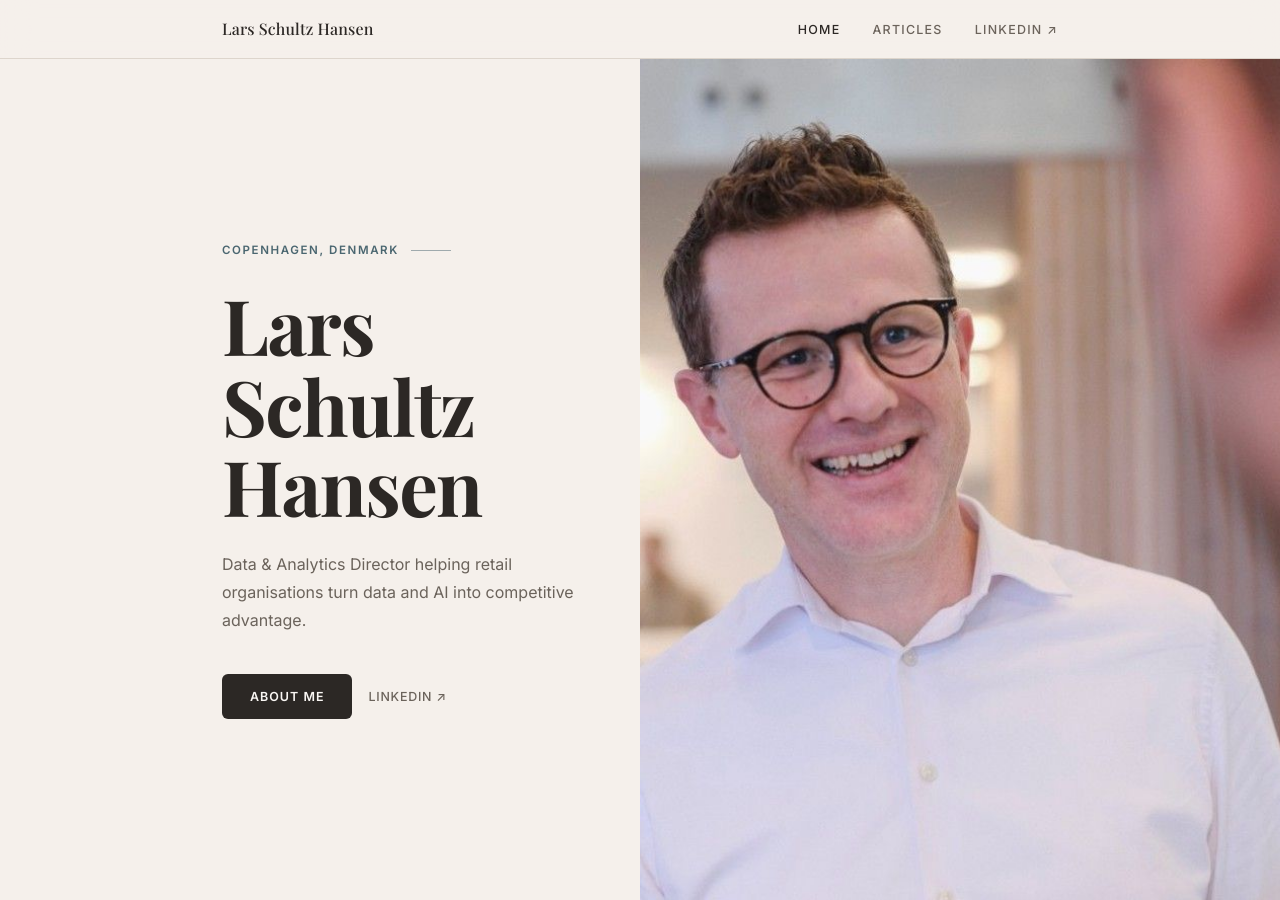
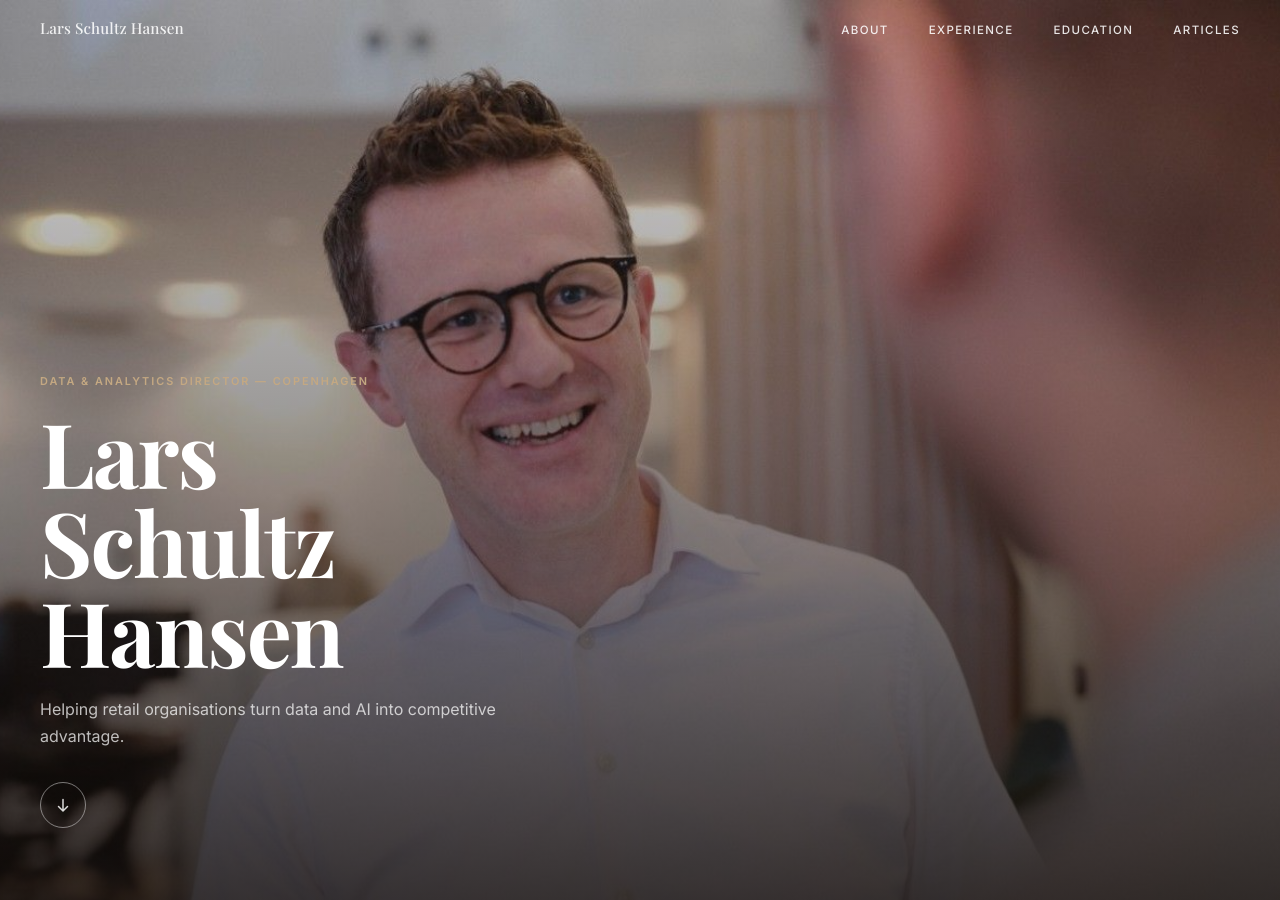
Before and after one commit to Lars-S-H/schultzhansen.dk, a Jekyll site: the page built from index.html, in a window 1280 px wide and 900 px high. Built offline with Jekyll 4.4.1, drawn with Linux system fonts in a browser that asks for light colours; some web fonts are replaced.

Commit message:
Full-bleed hero, transparent nav, anchor links, scroll-down button
Co-Authored-By: Claude Sonnet 4.6 <noreply@anthropic.com>

```diff
--- a/_layouts/default.html
+++ b/_layouts/default.html
@@ -14,9 +14,10 @@
     <div class="nav-inner">
       <a href="{{ '/' | relative_url }}" class="nav-logo">Lars Schultz Hansen</a>
       <ul class="nav-links">
-        <li><a href="{{ '/' | relative_url }}" {% if page.url == '/' %}class="active"{% endif %}>Home</a></li>
+        <li><a href="{{ '/' | relative_url }}#about">About</a></li>
+        <li><a href="{{ '/' | relative_url }}#experience">Experience</a></li>
+        <li><a href="{{ '/' | relative_url }}#education">Education</a></li>
         <li><a href="{{ '/articles' | relative_url }}" {% if page.url contains '/articles' or page.layout == 'post' %}class="active"{% endif %}>Articles</a></li>
-        <li><a href="https://www.linkedin.com/in/lars-schultz-hansen-97a7113/" target="_blank" rel="noopener">LinkedIn ↗</a></li>
       </ul>
     </div>
   </nav>
--- a/assets/css/style.css
+++ b/assets/css/style.css
@@ -38,19 +38,32 @@ body {
 
 /* ─── Nav ─── */
 nav {
-  position: sticky;
-  top: 0;
+  position: fixed;
+  top: 0; left: 0; right: 0;
   z-index: 100;
-  background: rgba(245,240,235,0.88);
+  background: rgba(245,240,235,0.92);
   backdrop-filter: blur(16px);
   -webkit-backdrop-filter: blur(16px);
   border-bottom: 1px solid var(--border);
+  transition: background 0.4s, border-color 0.4s, backdrop-filter 0.4s;
 }
 
+nav.nav-over-hero {
+  background: transparent;
+  border-bottom-color: transparent;
+  backdrop-filter: none;
+  -webkit-backdrop-filter: none;
+}
+
+nav.nav-over-hero .nav-logo,
+nav.nav-over-hero .nav-links a { color: rgba(255,255,255,0.88); }
+
+nav.nav-over-hero .nav-links a:hover,
+nav.nav-over-hero .nav-logo:hover { color: #fff; }
+
 .nav-inner {
-  max-width: var(--max);
-  margin: 0 auto;
-  padding: 0 2rem;
+  max-width: 100%;
+  padding: 0 2.5rem;
   display: flex;
   align-items: center;
   justify-content: space-between;
@@ -59,19 +72,20 @@ nav {
 
 .nav-logo {
   font-family: 'Playfair Display', serif;
-  font-size: 1rem;
+  font-size: 0.95rem;
   font-weight: 500;
   color: var(--text);
   text-decoration: none;
   letter-spacing: 0.01em;
+  transition: color 0.3s;
 }
 
-.nav-links { display: flex; gap: 2rem; list-style: none; }
+.nav-links { display: flex; gap: 2.5rem; list-style: none; }
 
 .nav-links a {
-  font-size: 0.78rem;
+  font-size: 0.72rem;
   font-weight: 500;
-  letter-spacing: 0.1em;
+  letter-spacing: 0.12em;
   text-transform: uppercase;
   color: var(--muted);
   text-decoration: none;
@@ -82,84 +96,87 @@ nav {
 
 /* ─── Hero ─── */
 .hero {
-  min-height: calc(100vh - 58px);
-  display: grid;
-  grid-template-columns: 1fr 1fr;
+  position: relative;
+  width: 100%;
+  height: 100vh;
+  min-height: 600px;
+  overflow: hidden;
+  display: flex;
+  align-items: flex-end;
 }
 
-.hero-left {
-  background: var(--bg);
-  display: flex;
-  flex-direction: column;
-  justify-content: center;
-  padding: 6rem 4rem 6rem max(2rem, calc((100vw - var(--max)) / 2 + 2rem));
-}
-
-.hero-right {
-  position: relative;
-  overflow: hidden;
-  min-height: 480px;
-}
-
-.hero-right img {
+.hero-bg {
   position: absolute;
   inset: 0;
   width: 100%;
   height: 100%;
   object-fit: cover;
   object-position: center top;
-  display: block;
 }
 
-.hero-right-placeholder {
+.hero-overlay {
   position: absolute;
   inset: 0;
-  background: var(--bg-alt);
+  background: linear-gradient(
+    to top,
+    rgba(18,13,10,0.82) 0%,
+    rgba(18,13,10,0.45) 45%,
+    rgba(18,13,10,0.15) 100%
+  );
+}
+
+.hero-content {
+  position: relative;
+  z-index: 1;
+  width: 100%;
+  padding: 0 2.5rem 4.5rem;
+  color: #fff;
 }
 
 .hero-kicker {
-  font-size: 0.72rem;
+  font-size: 0.68rem;
   font-weight: 600;
-  letter-spacing: 0.14em;
+  letter-spacing: 0.18em;
   text-transform: uppercase;
-  color: var(--accent);
-  margin-bottom: 1.5rem;
-  display: flex;
-  align-items: center;
-  gap: 0.75rem;
-}
-
-.hero-kicker::after {
-  content: '';
-  display: block;
-  width: 40px;
-  height: 1px;
-  background: var(--accent);
-  opacity: 0.5;
+  color: var(--warm);
+  margin-bottom: 1rem;
 }
 
 .hero h1 {
   font-family: 'Playfair Display', serif;
-  font-size: clamp(3rem, 6vw, 5rem);
+  font-size: clamp(3.5rem, 7vw, 6.5rem);
   font-weight: 700;
   letter-spacing: -0.02em;
-  line-height: 1.05;
-  color: var(--text);
-  margin-bottom: 1.5rem;
+  line-height: 1.0;
+  color: #fff;
+  margin-bottom: 1.25rem;
 }
 
 .hero-tagline {
   font-size: 1rem;
-  color: var(--muted);
-  line-height: 1.75;
-  max-width: 420px;
-  margin-bottom: 2.5rem;
+  color: rgba(255,255,255,0.72);
+  line-height: 1.7;
+  max-width: 500px;
+  margin-bottom: 2rem;
 }
 
-.hero-cta {
-  display: flex;
-  gap: 1rem;
-  flex-wrap: wrap;
+.scroll-btn {
+  display: inline-flex;
+  align-items: center;
+  justify-content: center;
+  width: 46px;
+  height: 46px;
+  border-radius: 50%;
+  border: 1.5px solid rgba(255,255,255,0.45);
+  color: rgba(255,255,255,0.85);
+  text-decoration: none;
+  transition: border-color 0.25s, background 0.25s, color 0.25s;
+}
+
+.scroll-btn:hover {
+  border-color: rgba(255,255,255,0.9);
+  background: rgba(255,255,255,0.12);
+  color: #fff;
 }
 
 .btn-primary {
@@ -606,19 +623,8 @@ footer {
 
 /* ─── Responsive ─── */
 @media (max-width: 768px) {
-  .hero {
-    grid-template-columns: 1fr;
-    min-height: auto;
-  }
-
-  .hero-left {
-    padding: 4rem 1.5rem;
-  }
-
-  .hero-right {
-    min-height: 300px;
-    order: -1;
-  }
+  .hero { min-height: 100svh; }
+  .hero-content { padding: 0 1.5rem 3.5rem; }
 
   .about-grid { grid-template-columns: 1fr; gap: 2.5rem; }
   .about-portrait { display: grid; grid-template-columns: 100px 1fr; gap: 1.25rem; align-items: center; position: static; }
--- a/index.html
+++ b/index.html
@@ -4,29 +4,23 @@ title: Home
 ---
 
 <!-- ── Hero ── -->
-<div class="hero">
-  <div class="hero-left reveal">
-    <p class="hero-kicker">Copenhagen, Denmark</p>
+<section class="hero">
+  <img class="hero-bg" src="{{ '/assets/images/hero.jpg' | relative_url }}" alt="" />
+  <div class="hero-overlay"></div>
+  <div class="hero-content reveal">
+    <p class="hero-kicker">Data &amp; Analytics Director — Copenhagen</p>
     <h1>Lars<br>Schultz<br>Hansen</h1>
-    <p class="hero-tagline">
-      Data &amp; Analytics Director helping retail organisations turn data and AI into competitive advantage.
-    </p>
-    <div class="hero-cta">
-      <a href="#about" class="btn-primary">About me</a>
-      <a href="https://www.linkedin.com/in/lars-schultz-hansen-97a7113/" target="_blank" rel="noopener" class="btn-ghost">LinkedIn ↗</a>
-    </div>
+    <p class="hero-tagline">Helping retail organisations turn data and AI into competitive advantage.</p>
+    <a href="#about" class="scroll-btn" aria-label="Scroll to about">
+      <svg width="16" height="16" viewBox="0 0 16 16" fill="none" xmlns="http://www.w3.org/2000/svg">
+        <path d="M8 2.5v11M3.5 9.5L8 14l4.5-4.5" stroke="currentColor" stroke-width="1.5" stroke-linecap="round" stroke-linejoin="round"/>
+      </svg>
+    </a>
   </div>
-  <div class="hero-right">
-    <img
-      src="{{ '/assets/images/hero.jpg' | relative_url }}"
-      alt="Lars Schultz Hansen"
-      onerror="this.outerHTML='<div class=\'hero-right-placeholder\'></div>'"
-    />
-  </div>
-</div>
+</section>
 
 <!-- ── 01 About ── -->
-<section id="about" class="page-section bg-surface">
+<section id="about" class="page-section bg-surface" style="scroll-margin-top: 58px;">
   <div class="section-inner">
 
     <div class="section-header reveal">
@@ -84,7 +78,7 @@ title: Home
 </div>
 
 <!-- ── 02 Experience ── -->
-<section class="page-section bg-default">
+<section id="experience" class="page-section bg-default" style="scroll-margin-top: 58px;">
   <div class="section-inner">
 
     <div class="section-header reveal">
@@ -220,7 +214,7 @@ title: Home
 </section>
 
 <!-- ── 03 Education ── -->
-<section class="page-section bg-alt">
+<section id="education" class="page-section bg-alt" style="scroll-margin-top: 58px;">
   <div class="section-inner">
 
     <div class="section-header reveal">
```
Also changed, not shown: other parts of _layouts/default.html (+14 -4 lines).
